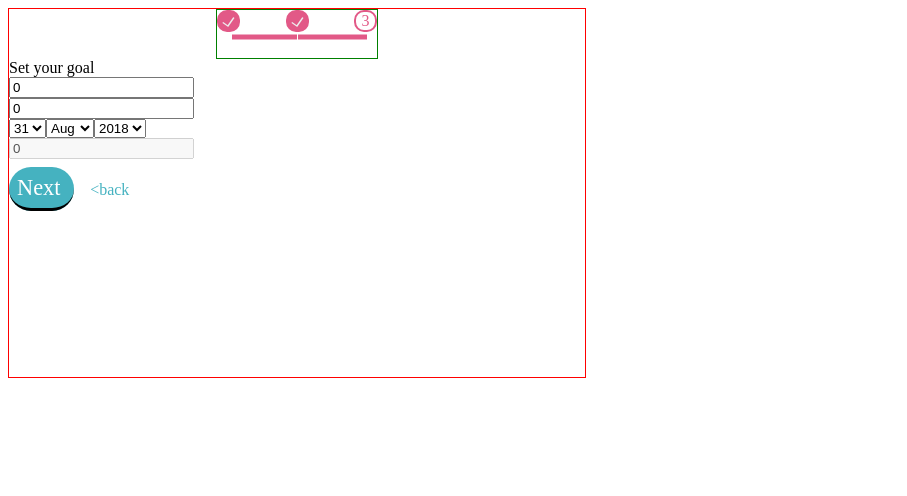
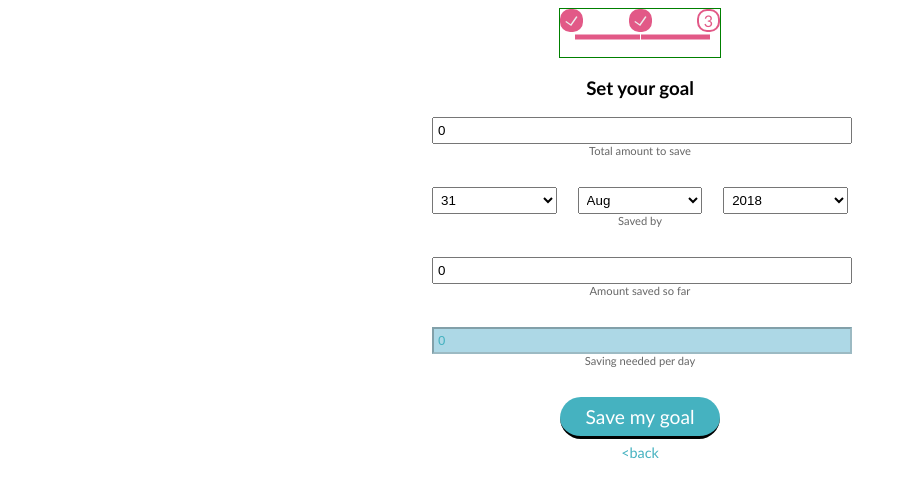
Before and after one commit to maciejk77/gg-app, a React (Create React App) app: page /goals in a window 1280 px wide. Shown: the top 496 px of the page, without its empty margins (0-907 px from the left). Built offline with nearby package versions, Linux system fonts and the light colour scheme.

Commit message:
add style in plan_goal component

```diff
--- a/src/components/plan_goal.js
+++ b/src/components/plan_goal.js
@@ -48,36 +48,44 @@ const PlanGoal = ({
   return (
     <div className="plan-goal">
       <StepsBar step={step} />
-      Set your goal
-      <form>
-        <div>
+      <h3 className="plan-goal__title">Set your goal</h3>
+      <form className="goal-form">
+        <div className="goal-form__element">
           <input type="text" value={goal} onChange={changeGoal} />
+          <label>Total amount to save</label>
         </div>
 
+        <div className="goal-form__element goal-form__element--flex">
           <div>
-          <input type="text" value={saved} onChange={changeSaved} />
-        </div>
-
-        <div>
-          <select name="day" value={day} onChange={handleDateChange}>
+            <select className="goal-form__select" name="day" value={day} onChange={handleDateChange}>
               {days}
             </select>
 
-          <select name="month" value={month} onChange={handleDateChange}>
+            <select className="goal-form__select" name="month"  value={month} onChange={handleDateChange}>
               {months}
             </select>
 
-          <select name="year" value={year} onChange={handleDateChange}>
+            <select className="goal-form__select"  name="year" value={year} onChange={handleDateChange}>
               {years}
             </select>
           </div>
+          <label>Saved by</label>
+        </div>
 
-        <div>
-          <input name="save_daily" value={save_daily} disabled />
+        <div className="goal-form__element">
+          <input type="text" value={saved} onChange={changeSaved} />
+          <label>Amount saved so far</label>
+        </div>
+
+
+
+        <div className="goal-form__element">
+          <input className="save_daily" value={save_daily} disabled />
+          <label>Saving needed per day</label>
         </div>
       </form>
       <div className="button-group">
-        <Link to="/" className="button-group__next"> Next </Link>
+        <Link to="/" className="button-group__next"> Save my goal </Link>
         <Link to="/title" className="button-group__back"> &lt;back </Link>
       </div>
     </div>
--- a/src/styles/plan_goal.css
+++ b/src/styles/plan_goal.css
@@ -1,19 +1,52 @@
 .plan-goal {
-  border: 1px solid red;
-  width: 36rem;
-  height: 23rem; }
+  font-family: 'Trebuchet MS', 'Lucida Sans Unicode', 'Lucida Grande', 'Lucida Sans', Arial, sans-serif;
+  height: 23rem;
+  width: 26rem;
+  margin: 0 auto; }
+  .plan-goal__title {
+    text-align: center; }
+  .plan-goal .goal-form {
+    width: 100%; }
+    .plan-goal .goal-form__element {
+      margin-bottom: 30px;
+      width: 100%; }
+      .plan-goal .goal-form__element--flex div {
+        display: flex;
+        justify-content: space-between; }
+      .plan-goal .goal-form__element input {
+        padding: 4px;
+        width: 98%; }
+      .plan-goal .goal-form__element .save_daily {
+        background-color: lightblue;
+        color: #45b2c0; }
+      .plan-goal .goal-form__element label {
+        color: #666;
+        display: block;
+        font-size: 0.7em;
+        text-align: center; }
+    .plan-goal .goal-form__select {
+      padding: 4px;
+      width: 30%; }
 
 .button-group {
-  margin-top: 1rem; }
+  margin-top: 1rem;
+  text-align: center;
+  display: flex;
+  justify-content: center;
+  flex-direction: column; }
   .button-group__next {
     background-color: #45b2c0;
     color: #fff;
     text-decoration: none;
-    margin-right: 1rem;
-    font-size: 1.4rem;
-    padding: .5rem;
+    font-size: 1.2rem;
+    padding: .5rem 1rem;
     border-radius: 2rem;
-    border-bottom: .2rem solid #000; }
+    border-bottom: .2rem solid #000;
+    width: 8rem;
+    margin: 0 auto; }
   .button-group__back {
+    font-size: .9rem;
     text-decoration: none;
-    color: #45b2c0; }
+    color: #45b2c0;
+    display: block;
+    margin-top: 5px; }
--- a/src/styles/plan_goal.scss
+++ b/src/styles/plan_goal.scss
@@ -1,26 +1,75 @@
 .plan-goal {
-  border: 1px solid red;
-  width: 36rem;
+  font-family: 'Trebuchet MS', 'Lucida Sans Unicode', 'Lucida Grande', 'Lucida Sans', Arial, sans-serif;
   height: 23rem;
+  width: 26rem;
+  margin: 0 auto;
+
+  &__title {
+    text-align: center;
+  }
+  .goal-form {
+    width: 100%;
+
+    &__element {
+      margin-bottom: 30px;
+      width: 100%;
+
+      &--flex div {
+        display: flex;
+        justify-content: space-between;
+      }
+
+      input {
+        padding: 4px;
+        width:98%;
+      }
+
+      .save_daily {
+        background-color: lightblue;
+        color: #45b2c0;
+      }
+
+      label {
+        color: #666;
+        display: block;
+        font-size: 0.7em;
+        text-align: center;
+      }
+    }
+
+    &__select {
+      padding: 4px;
+      width: 30%;
+    }
+  }
 }
 
 // bellow, shared by all components duplication?
 .button-group {
   margin-top: 1rem;
+  text-align: center;
+  display: flex;
+  justify-content: center;
+  flex-direction: column;
 
   &__next {
     background-color: rgb(69,178,192);
     color: #fff;
     text-decoration: none;
-    margin-right: 1rem;
-    font-size: 1.4rem;
-    padding: .5rem;
+    //margin-right: 1rem;
+    font-size: 1.2rem;
+    padding: .5rem 1rem;
     border-radius: 2rem;
     border-bottom: .2rem solid #000;
+    width: 8rem;
+    margin: 0 auto;
   }
 
   &__back {
+    font-size: .9rem;
     text-decoration: none;
     color: rgb(69,178,192);
+    display: block;
+    margin-top: 5px;
   }
 }
```
Also changed, not shown: 1 other file (tests, documents, lock files or other folders). Lines whose indentation alone changed are shown as unchanged.
